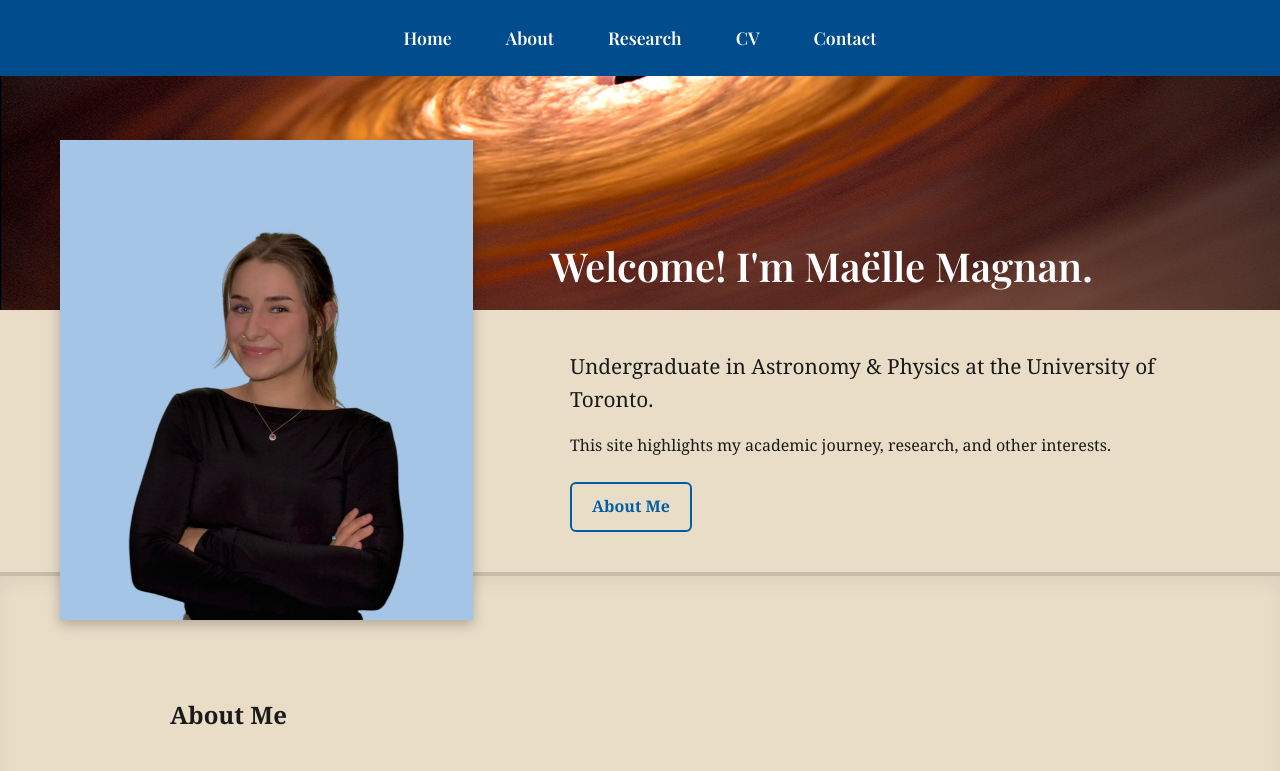
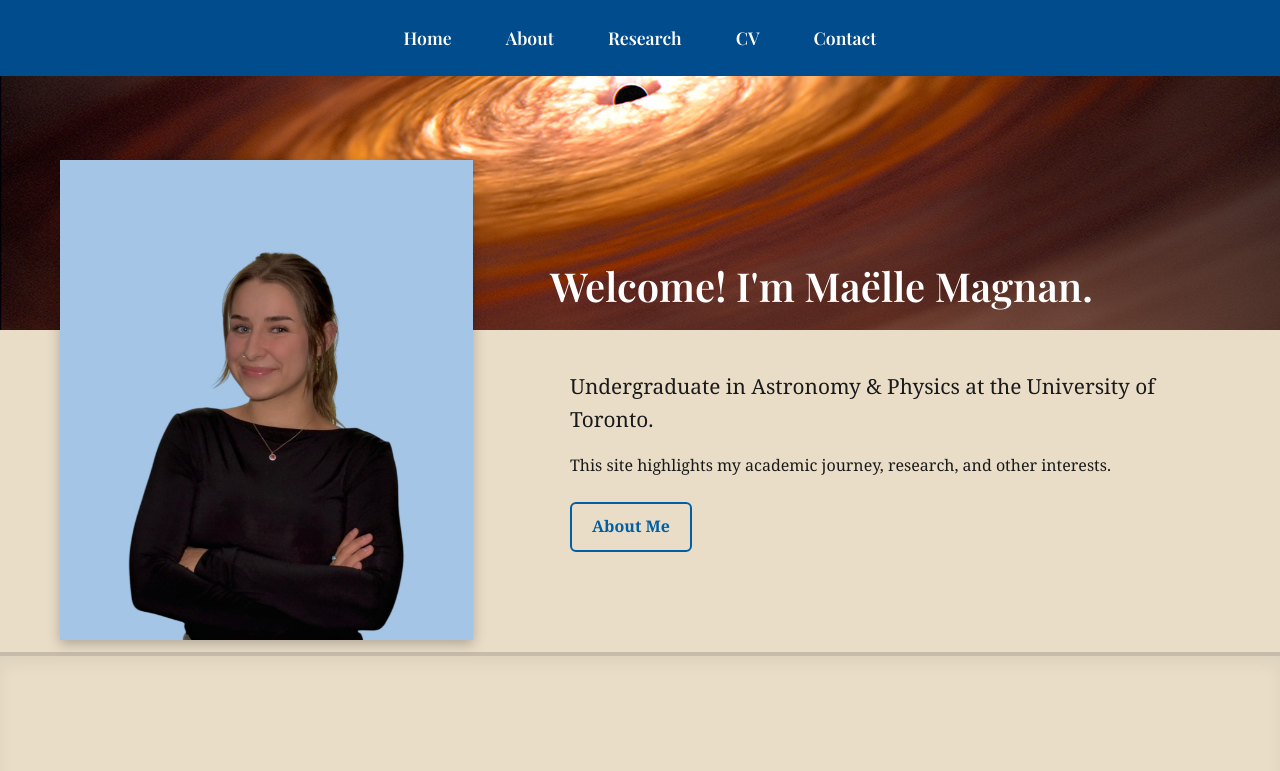
Before and after one commit to maellemagnan/maellemagnan.github.io, a plain HTML site: page index.html in a window 1280 px wide. Shown: the top 771 px of the page. Drawn offline with nearby package versions, Linux system fonts and the light colour scheme.

Commit message:
Update style.css

```diff
--- a/style.css
+++ b/style.css
@@ -66,7 +66,7 @@ body.home {
   transform: translateX(-50%);
   width: 100vw;
   height: 320px;
-  margin: -10px 0 0;
+  margin: 10px 0 0;
   background: url('assets/quasar.jpg') center/cover no-repeat;
   display: flex;
   align-items: flex-end;
@@ -81,7 +81,7 @@ body.home {
 }
 
 #home {
-  padding-bottom: 40px;   /* ↑ increase this until the border sits where you want */
+  padding-bottom: 100px;   /* ↑ increase this until the border sits where you want */
 }
 
 .hero-heading {
```
